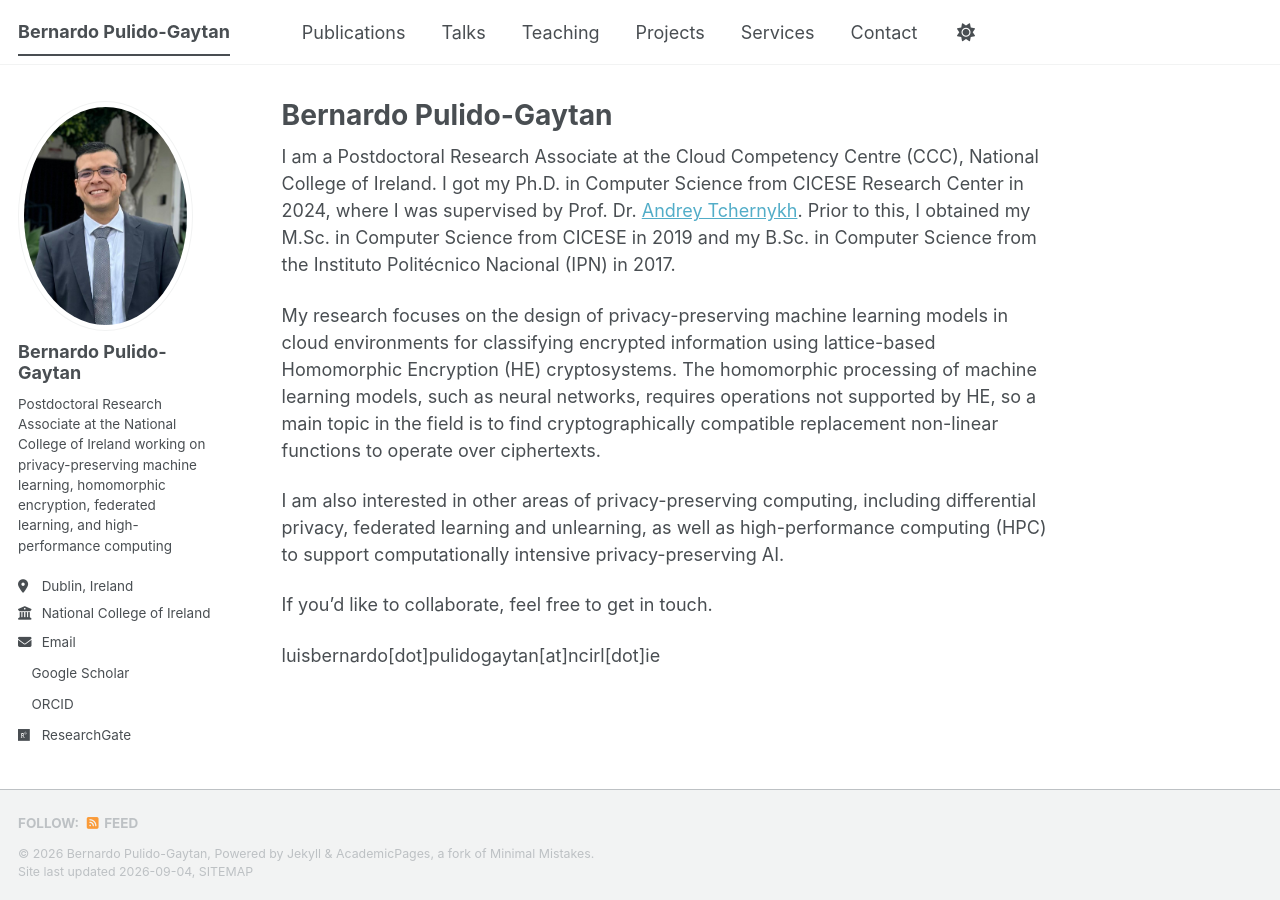
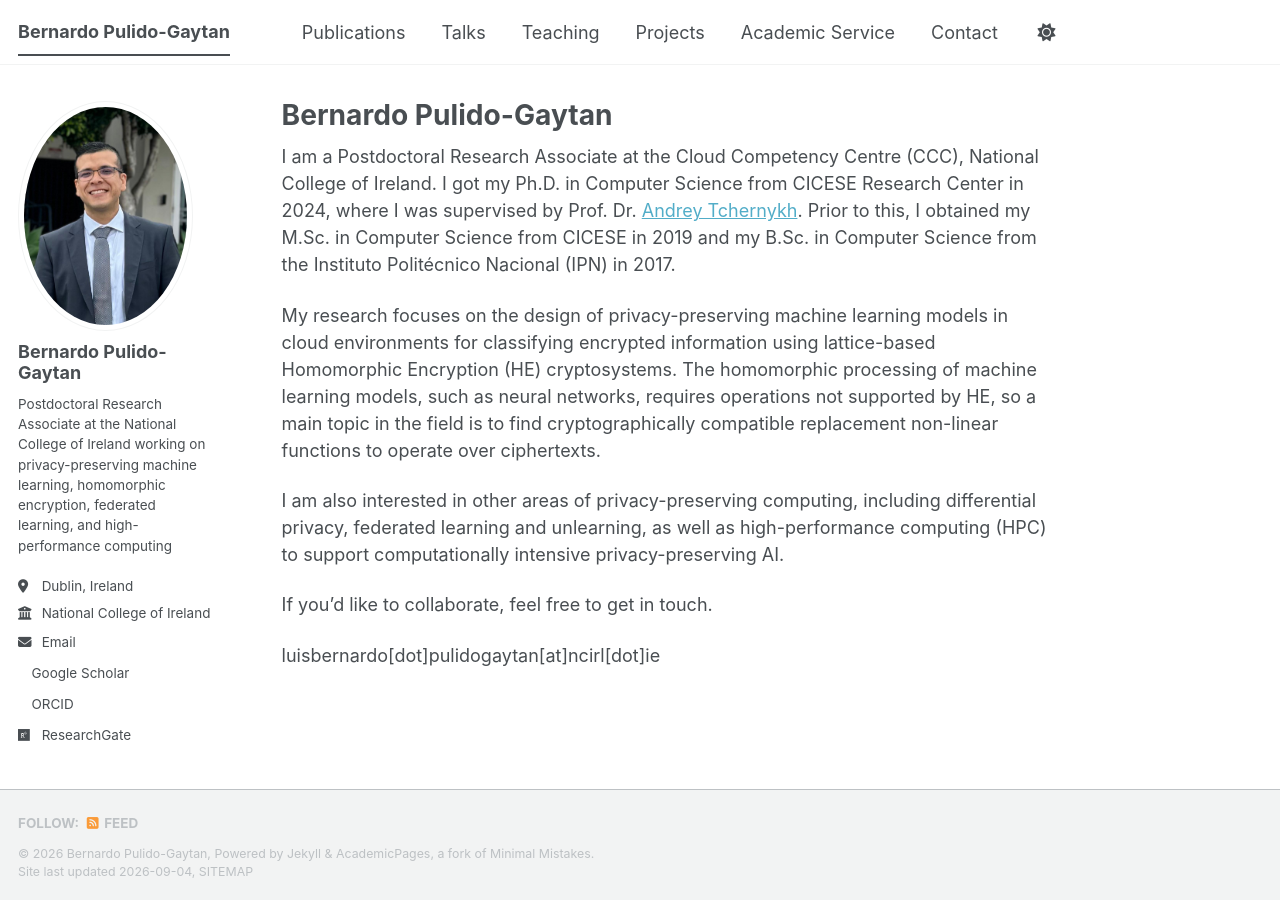
Before and after one commit to BernardoPulido/bernardopulido.github.io, a Jekyll site: the page built from _pages/about.md, in a window 1280 px wide. Built offline with Jekyll 4.4.1, drawn with Linux system fonts in a browser that asks for light colours; a style sheet for code colours, icons or effects is not loaded.

Commit message:
Update navigation.yml

```diff
--- a/_data/navigation.yml
+++ b/_data/navigation.yml
@@ -20,7 +20,7 @@ main:
   - title: "Projects"
     url: /projectss/
 
-  - title: "Services"
+  - title: "Academic Service"
     url: /services/
 
   - title: "Contact"
```
